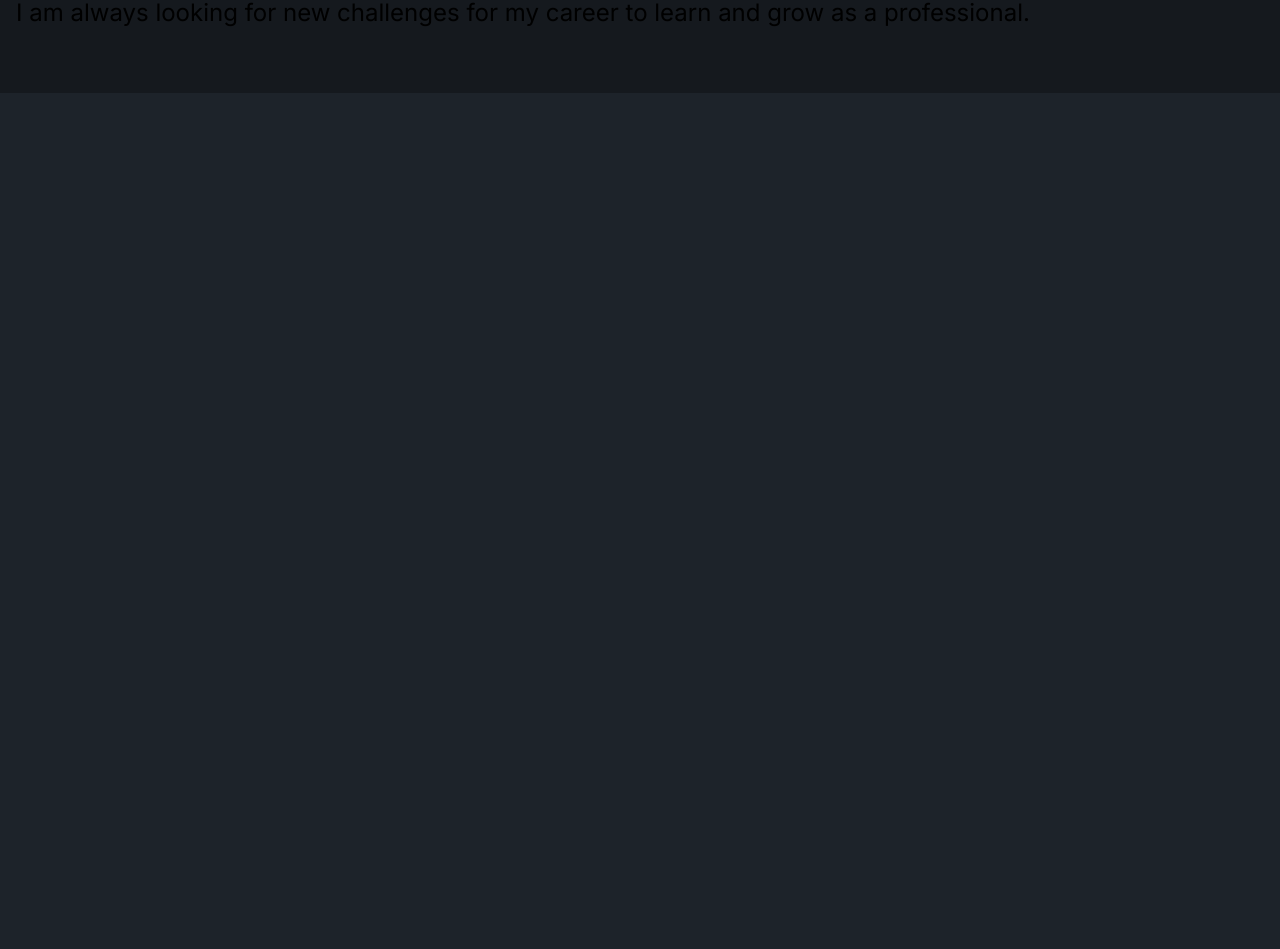
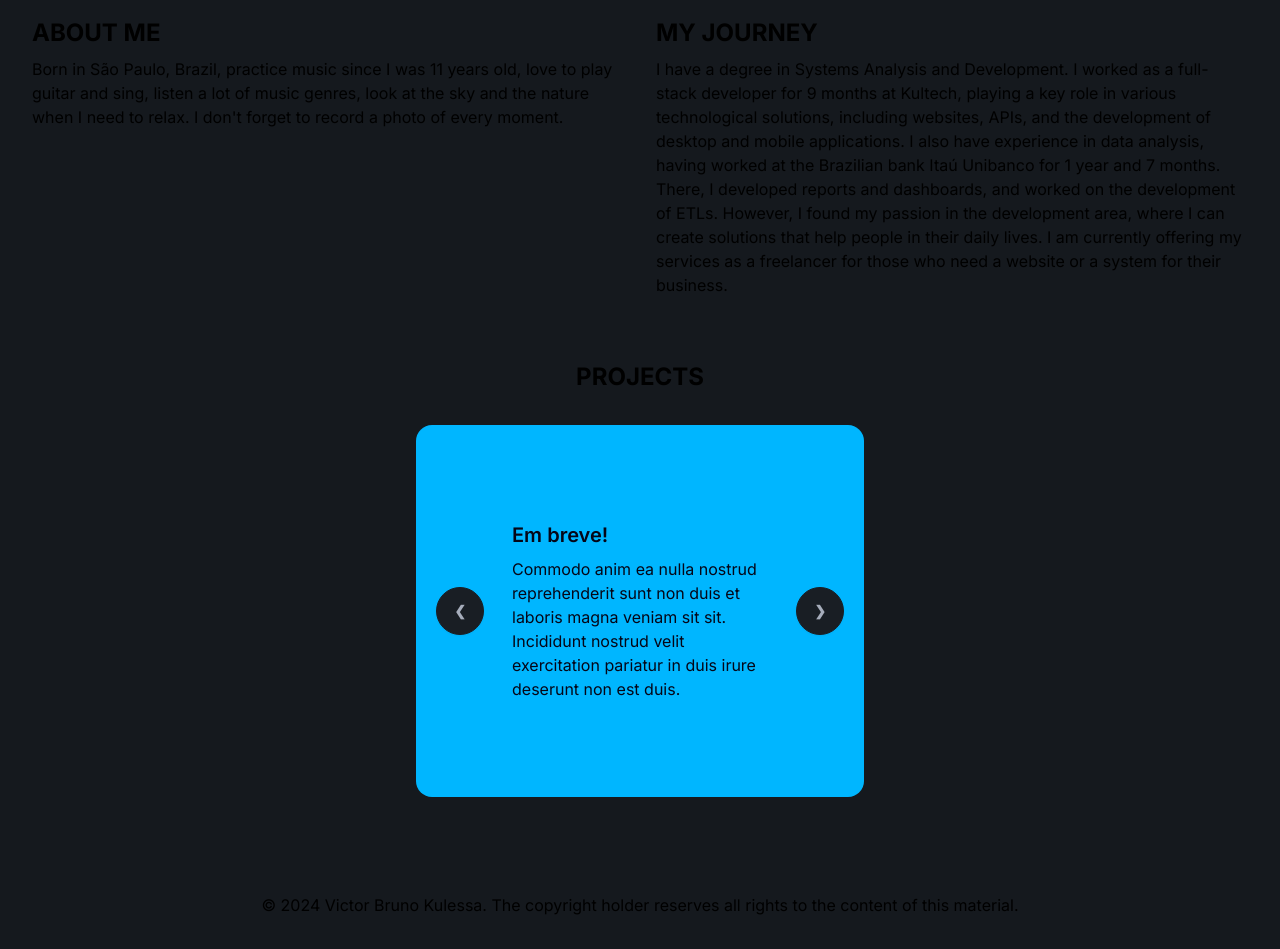
Before and after one commit to vkhydra/portfolio, a Next.js app: page / in a window 1280 px wide. Shown: the part 367-1316 px from the top of the page. Before the commit the page ends 800 px from the top, so only its background shows below. Built offline with nearby package versions, Linux system fonts and the light colour scheme.

Commit message:
Add Sobre and Projetos components

```diff
--- a/app/page.tsx
+++ b/app/page.tsx
@@ -1,6 +1,8 @@
 import Cabecalho from "../components/cabecalho";
 import Rodape from "../components/rodape";
 import Menu from "../components/menu";
+import Sobre from "../components/sobre";
+import Projetos from "../components/projetos";
 
 export default function Home() {
   return (
@@ -9,7 +11,10 @@ export default function Home() {
         <Menu />
         <Cabecalho />
       </header>
-      <section></section>
+      <section>
+        <Sobre />
+        <Projetos />
+      </section>
       <footer>
         <Rodape />
       </footer>
--- a/components/cabecalho.tsx
+++ b/components/cabecalho.tsx
@@ -1,7 +1,7 @@
 import Image from "next/image";
 export default function Cabecalho() {
   return (
-    <div className="py-16 px-4 max-w-screen-xl mx-auto">
+    <div className="mt-16 px-8 max-w-screen-xl mx-auto">
       <span className="uppercase font-bold text-info text-lg md:text-xl lg:text-2xl">
         Hello, my name is Victor
       </span>
--- a/components/menu.tsx
+++ b/components/menu.tsx
@@ -20,10 +20,10 @@ export default function Menu() {
   }
 
   return (
-    <div className="navbar py-16 px-4 max-w-screen-xl mx-auto">
+    <div className="navbar p-8 pb-0 max-w-screen-xl mx-auto">
       <div className="navbar-start">
         <div className="avatar">
-          <div className="rounded-full w-12">
+          <div className="rounded-full w-20">
             <Image
               src="/victor-kulessa.jpg"
               alt="Foto de Perfil de Victor Kulessa"
@@ -32,7 +32,7 @@ export default function Menu() {
             />
           </div>
         </div>
-        <h1 className="p-4 text-xl font-bold">Victor Kulessa</h1>
+        <h1 className="p-4 text-xl md:text-2xl font-bold">Victor Kulessa</h1>
       </div>
 
       <div className="navbar-end">
--- /dev/null
+++ b/components/projetos.tsx
@@ -0,0 +1,49 @@
+export default function Projetos() {
+  return (
+    <div className="mt-16 max-w-screen-xl mx-auto">
+      <h2 className="uppercase font-bold text-lg md:text-xl lg:text-2xl text-center">
+        Projects
+      </h2>
+      <div className="carousel w-full mt-8">
+        <div id="slide1" className="carousel-item w-full ">
+          <div className="card max-w-md bg-info  text-primary-content mx-auto p-16 relative">
+            <div className="card-body">
+              <h2 className="card-title">Em breve!</h2>
+              <p>
+                Commodo anim ea nulla nostrud reprehenderit sunt non duis et
+                laboris magna veniam sit sit. Incididunt nostrud velit
+                exercitation pariatur in duis irure deserunt non est duis.
+              </p>
+            </div>
+            <div className="absolute flex justify-between transform -translate-y-1/2 left-5 right-5 top-1/2">
+              <a className="btn btn-circle">❮</a>
+              <a href="#slide2" className="btn btn-circle">
+                ❯
+              </a>
+            </div>
+          </div>
+        </div>
+        <div id="slide2" className="carousel-item w-full">
+          <div className="card max-w-md bg-info  text-primary-content mx-auto p-16 relative">
+            <div className="card-body">
+              <h2 className="card-title">Em breve!</h2>
+              <p>
+                Commodo anim ea nulla nostrud reprehenderit sunt non duis et
+                laboris magna veniam sit sit. Incididunt nostrud velit
+                exercitation pariatur in duis irure deserunt non est duis.
+              </p>
+            </div>
+            <div className="absolute flex justify-between transform -translate-y-1/2 left-5 right-5 top-1/2">
+              <a href="#slide1" className="btn btn-circle">
+                ❮
+              </a>
+              <a href="#slide2" className="btn btn-circle">
+                ❯
+              </a>
+            </div>
+          </div>
+        </div>
+      </div>
+    </div>
+  );
+}
--- a/components/rodape.tsx
+++ b/components/rodape.tsx
@@ -1,7 +1,12 @@
 export default function Rodape() {
   return (
-    <div>
-      <div></div>
+    <div className="mt-16 p-8 max-w-screen-xl mx-auto  gap-8">
+      <div className="flex justify-evenly">
+        <span>
+          &copy; {new Date().getFullYear()} Victor Bruno Kulessa. The copyright
+          holder reserves all rights to the content of this material.
+        </span>
+      </div>
     </div>
   );
 }
--- /dev/null
+++ b/components/sobre.tsx
@@ -0,0 +1,34 @@
+export default function Sobre() {
+  return (
+    <div className="mt-16 px-8 max-w-screen-xl mx-auto grid md:grid-cols-2 gap-8">
+      <div>
+        <h2 className="uppercase font-bold text-lg md:text-xl lg:text-2xl">
+          About Me
+        </h2>
+        <p className="mt-2">
+          Born in São Paulo, Brazil, practice music since I was 11 years old,
+          love to play guitar and sing, listen a lot of music genres, look at
+          the sky and the nature when I need to relax. I don&apos;t forget to
+          record a photo of every moment.
+        </p>
+      </div>
+      <div>
+        <h2 className="uppercase font-bold text-lg md:text-xl lg:text-2xl">
+          My Journey
+        </h2>
+        <p className="mt-2">
+          I have a degree in Systems Analysis and Development. I worked as a
+          full-stack developer for 9 months at Kultech, playing a key role in
+          various technological solutions, including websites, APIs, and the
+          development of desktop and mobile applications. I also have experience
+          in data analysis, having worked at the Brazilian bank Itaú Unibanco
+          for 1 year and 7 months. There, I developed reports and dashboards,
+          and worked on the development of ETLs. However, I found my passion in
+          the development area, where I can create solutions that help people in
+          their daily lives. I am currently offering my services as a freelancer
+          for those who need a website or a system for their business.
+        </p>
+      </div>
+    </div>
+  );
+}
```
